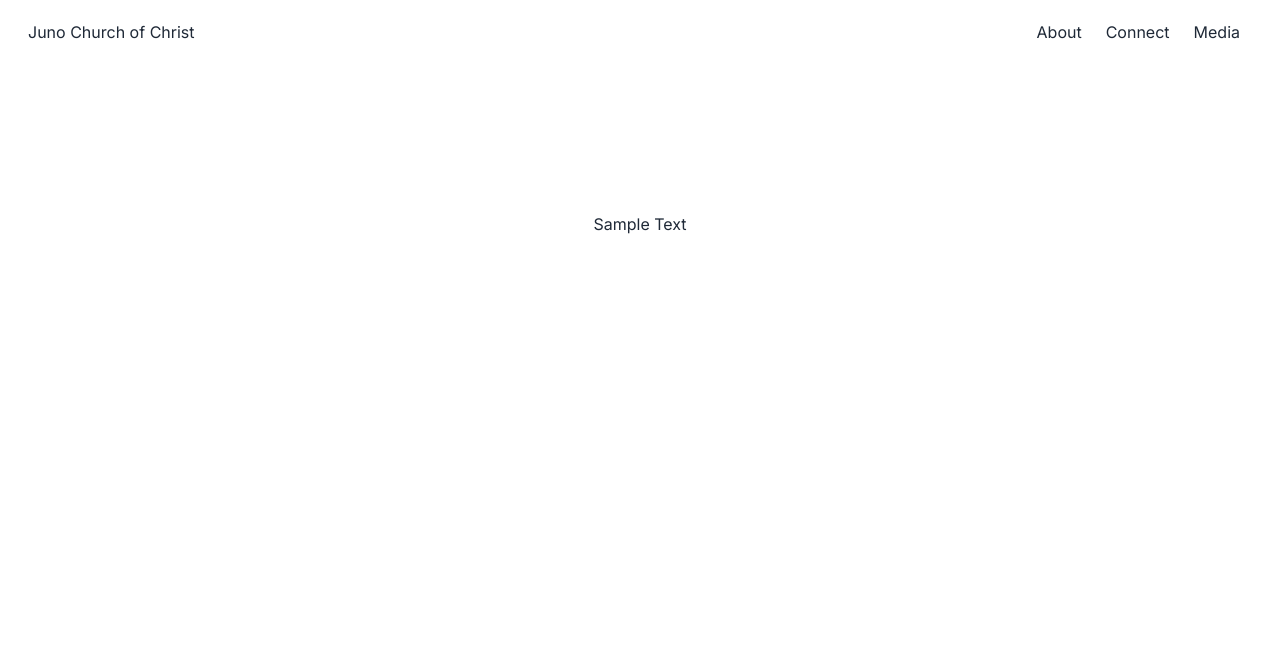
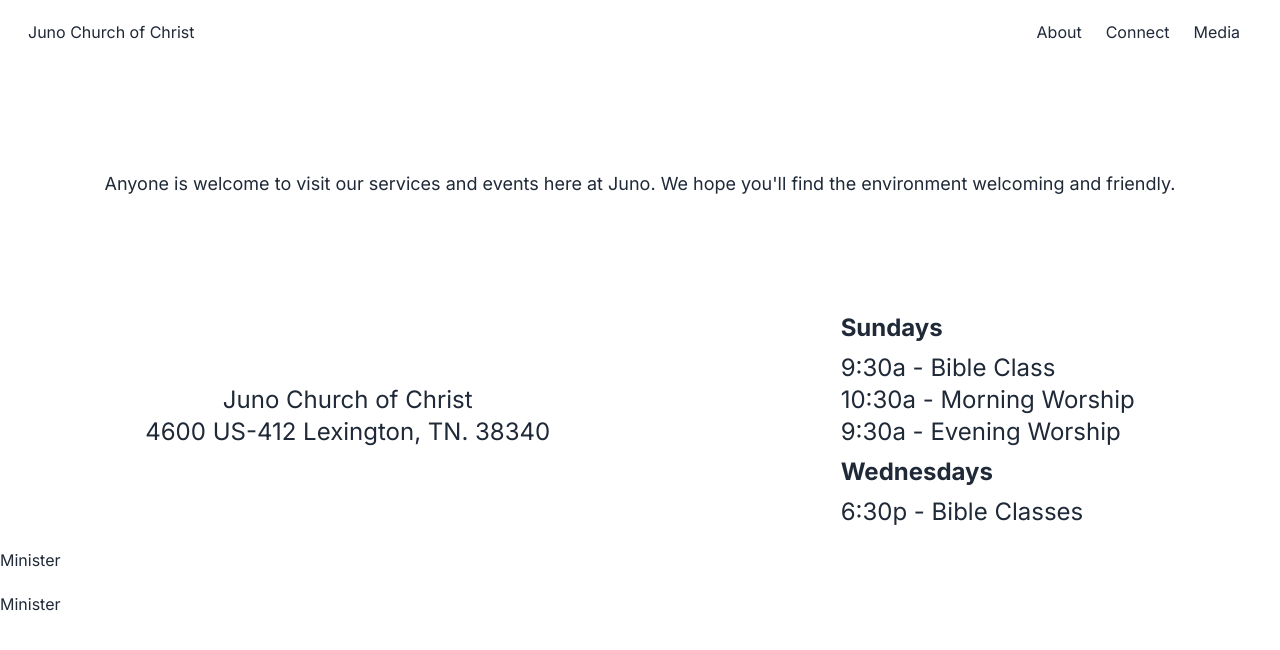
Before and after one commit to JunoChurchofChrist/JunoWebsite, a Next.js app: page /about in a window 1280 px wide. Shown: the top 650 px of the page. Built offline with nearby package versions, Linux system fonts and the light colour scheme.

Commit message:
Significant progress on About Section

```diff
--- /dev/null
+++ b/app/about/Minister.tsx
@@ -0,0 +1,11 @@
+import React, { ReactNode } from 'react';
+
+interface Props {
+  children?: ReactNode;
+}
+
+const Minister = ({ children }: Props) => {
+  return <div className="my-5">Minister</div>;
+};
+
+export default Minister;
--- a/app/about/page.tsx
+++ b/app/about/page.tsx
@@ -1,13 +1,31 @@
 import React from 'react';
 import CenterText from '../components/CenterText';
+import Minister from './Minister';
 
 const AboutPage = () => {
   return (
-    <>
-      <CenterText className="box-border h-80 hover:bg-white">
-        Sample Text
+    <div>
+      <CenterText className="box-border h-60 text-lg mx-5">
+        Anyone is welcome to visit our services and events here at Juno. We hope
+        you'll find the environment welcoming and friendly.
       </CenterText>
-    </>
+      <CenterText className="text-2xl justify-around">
+        <CenterText className="flex-col">
+          <h2>Juno Church of Christ</h2>
+          <p>4600 US-412 Lexington, TN. 38340</p>
+        </CenterText>
+        <CenterText className="flex-col items-stretch">
+          <h2 className="font-bold my-2">Sundays</h2>
+          <p>9:30a - Bible Class</p>
+          <p>10:30a - Morning Worship</p>
+          <p>9:30a - Evening Worship</p>
+          <h2 className="font-bold my-2">Wednesdays</h2>
+          <p>6:30p - Bible Classes</p>
+        </CenterText>
+      </CenterText>
+      <Minister />
+      <Minister />
+    </div>
   );
 };
 
```
